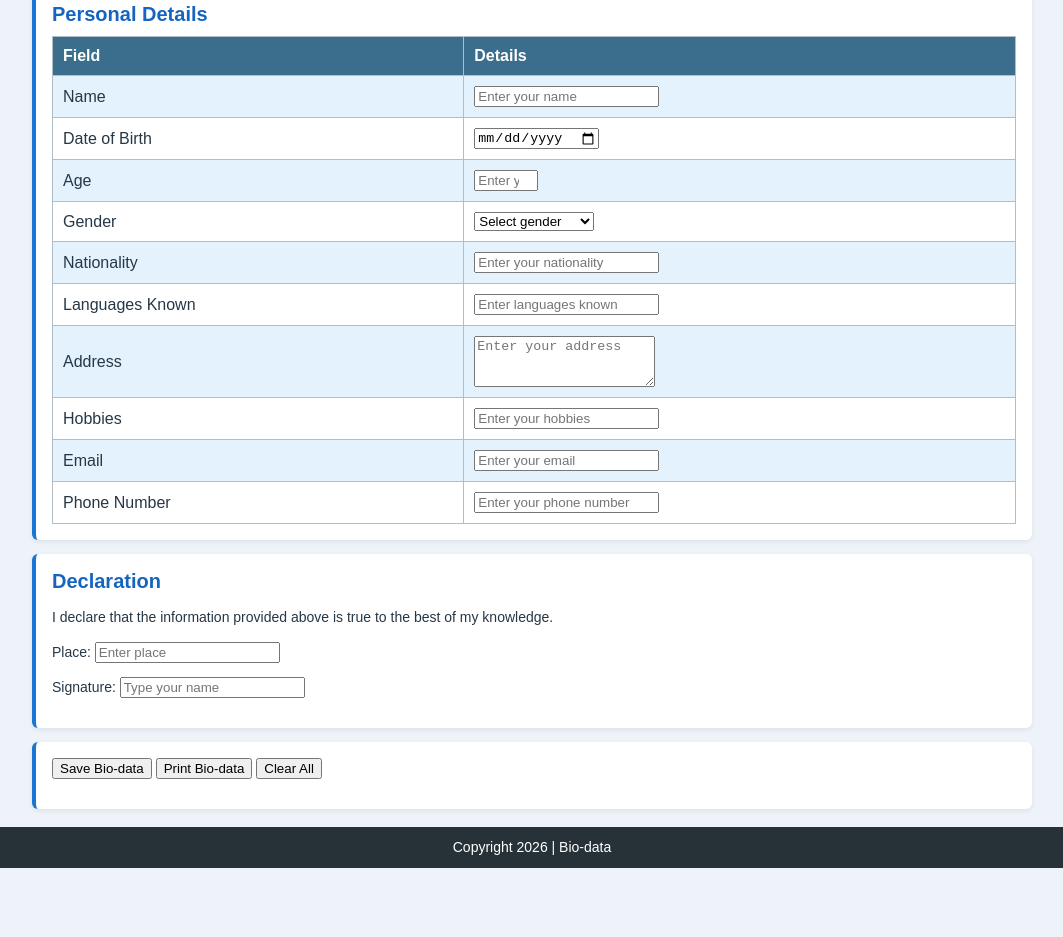
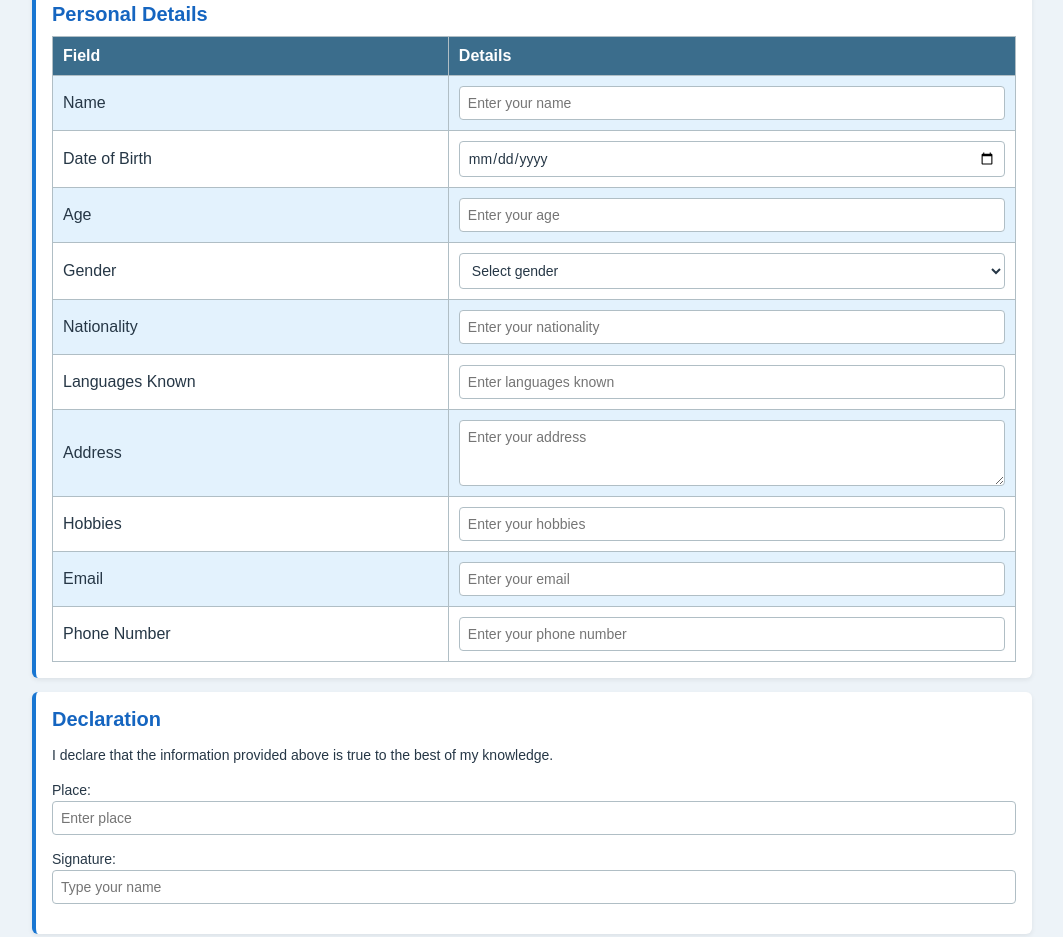
Before and after one commit to Dhruva11777/resume-biodata-website, a plain HTML site: page biodata.html in a window 1280 px wide. Shown: the part 177-1114 px from the top of the page, without its empty margins (108-1171 px from the left). Before the commit the page ends 1061 px from the top, so only its background shows below. Drawn offline with Linux system fonts and the light colour scheme.

Commit message:
Update style.css

```diff
--- a/style.css
+++ b/style.css
@@ -84,8 +84,7 @@ th {
     color: white;
 }
 
-th,
-td {
+th, td {
     border: 1px solid #b0bec5;
     padding: 10px;
     text-align: left;
@@ -110,6 +109,38 @@ footer p {
     margin: 0;
 }
 
+input, select, textarea {
+    width: 100%;
+    padding: 8px;
+    font-family: Arial, sans-serif;
+    font-size: 14px;
+    color: #263746;
+    border: 1px solid #b0bec5;
+    border-radius: 4px;
+    background: white;
+}
+
+textarea {
+    resize: vertical;
+}
+
+input:focus, select:focus, textarea:focus {
+    outline: 2px solid #1976d2;
+}
+
+button {
+    padding: 10px 16px;
+    background: #234e70;
+    color: white;
+    border: none;
+    border-radius: 4px;
+    cursor: pointer;
+}
+
+button:hover {
+    background: #1976d2;
+}
+
 @media (max-width: 600px) {
     main {
         width: 95%;
@@ -119,8 +150,7 @@ footer p {
         padding: 10px;
     }
 
-    th,
-    td {
+    th, td {
         padding: 6px;
         font-size: 12px;
     }
```
